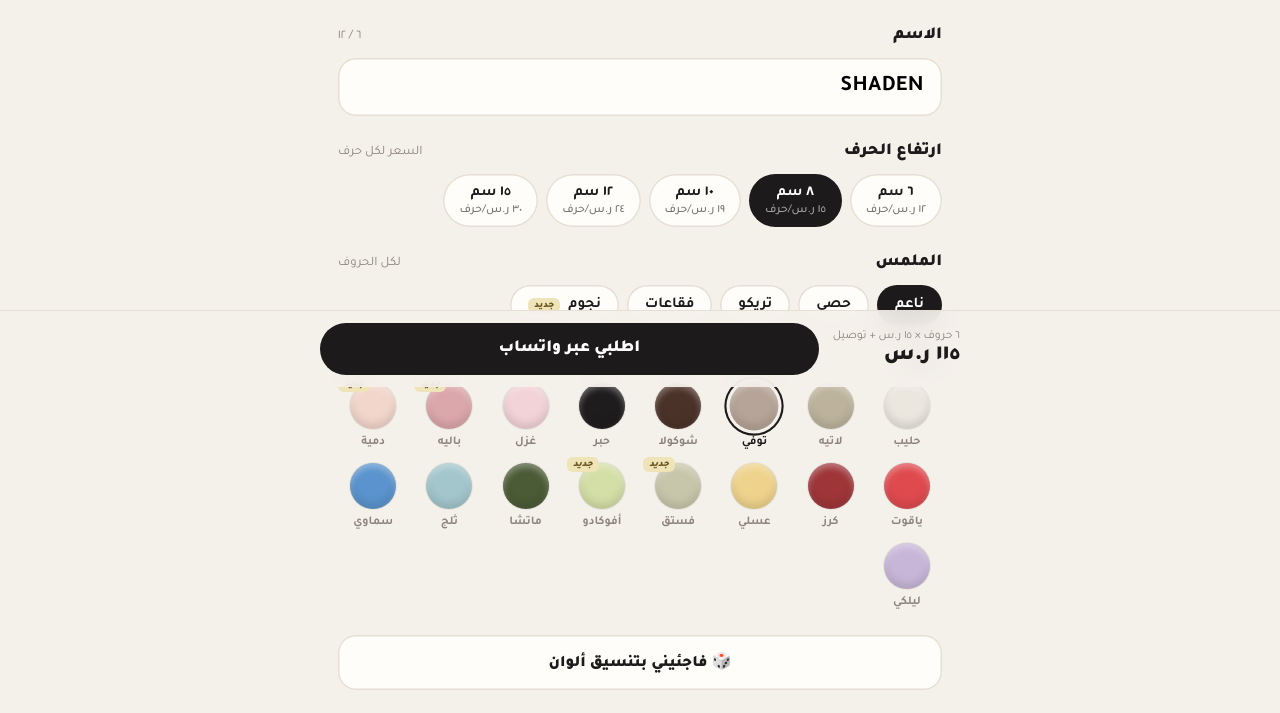
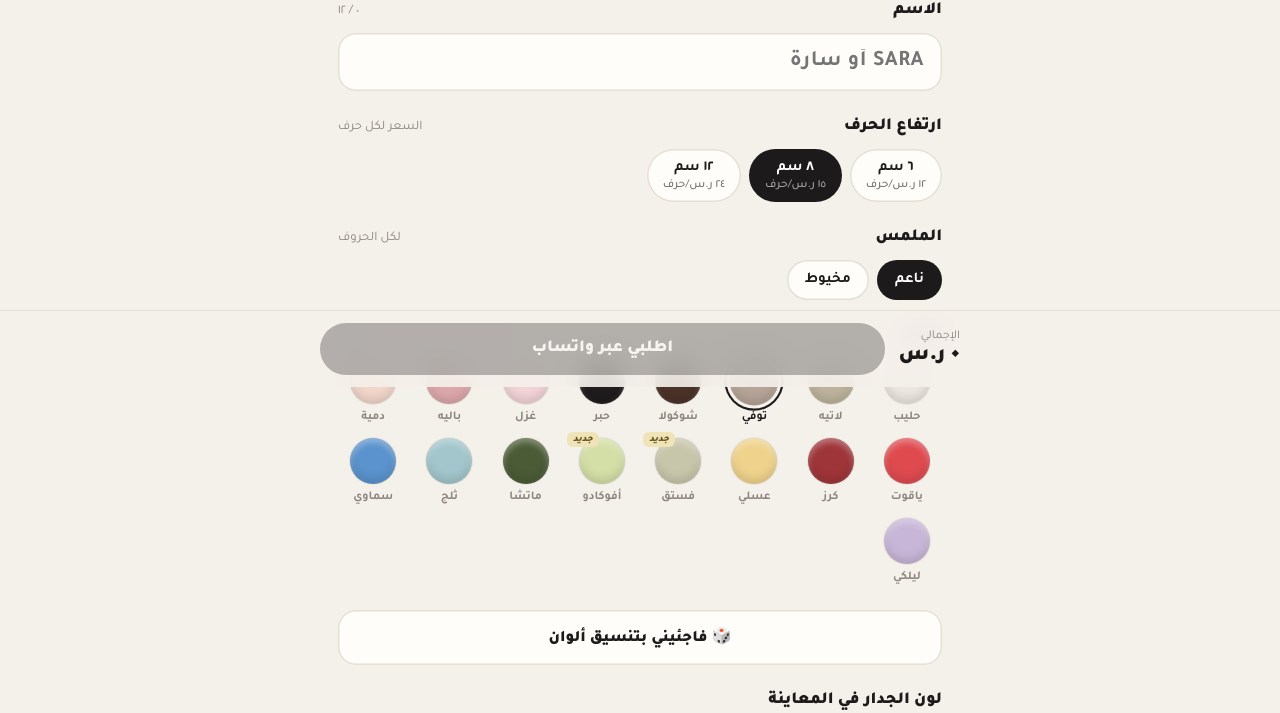
Before and after one commit to sol-letters/sol-letters.github.io, a plain HTML site: page index.html in a window 1280 px wide. Shown: the part 413-1126 px from the top of the page. Drawn offline with Linux system fonts and the light colour scheme; a web font is replaced by a local one.

Commit message:
Empty name by default, sizes 6/8/12, textures smooth and stitched
Co-Authored-By: Claude Opus 5.5 <noreply@anthropic.com>
Claude-Session: https://claude.ai/code/session_01Vzy17Mdhcy5NV6DSfYjdFp

```diff
--- a/index.html
+++ b/index.html
@@ -202,7 +202,7 @@
 
   <div class="sec">
     <div class="sec-h"><h2>الاسم</h2><small id="count"></small></div>
-    <input class="name" id="name" type="text" maxlength="12" autocomplete="off" placeholder="SARA أو سارة" value="SHADEN">
+    <input class="name" id="name" type="text" maxlength="12" autocomplete="off" placeholder="SARA أو سارة" value="">
   </div>
 
   <div class="sec">
@@ -304,16 +304,11 @@ const CONFIG = {
   sizes: [
     { id:"6",  cm:6,  pricePerLetter:12 },
     { id:"8",  cm:8,  pricePerLetter:15 },
-    { id:"10", cm:10, pricePerLetter:19 },
     { id:"12", cm:12, pricePerLetter:24 },
-    { id:"15", cm:15, pricePerLetter:30 },
   ],
   textures: [
     { id:"smooth", label:"ناعم" },
-    { id:"pebble", label:"حصى" },
-    { id:"knit",   label:"تريكو" },
-    { id:"dots",   label:"فقاعات" },
-    { id:"stars",  label:"نجوم", isNew:true },
+    { id:"knit",   label:"مخيوط" },
   ],
   colors: [
     { name:"حليب",    hex:"#ebe7df" },
@@ -350,7 +345,7 @@ const toAr=n=>String(n).replace(/\d/g,d=>"٠١٢٣٤٥٦٧٨٩"[d]);
 const cur=CONFIG.currency, FS=200;
 
 const state={
-  name:"SHADEN", size:"8", wall:"#f1ece6", sel:-1, cart:0,
+  name:"", size:"8", wall:"#f1ece6", sel:-1, cart:0,
   def:{ tex:"smooth", color:"#b5a497" }, per:[], addons:new Set(), ship:"ship",
 };
 const units=()=>{ const t=state.name.trim(); return !t?[]:(AR.test(t)?t.split(/\s+/):[...t]); };
@@ -591,7 +586,6 @@ $("addBtn").onclick=showOrder;
 $("closeBtn").onclick=()=>$("modal").classList.remove("show");
 $("modal").onclick=e=>{ if(e.target.id==="modal") $("modal").classList.remove("show"); };
 
-state.per=["#bdb39c","#b5a497","#4b3229","#1f1c1e","#b5a497","#4b3229"].map(c=>({color:c}));
 render("all");
 if(document.fonts) document.fonts.ready.then(()=>render());
 window.addEventListener("resize",()=>render());
```
